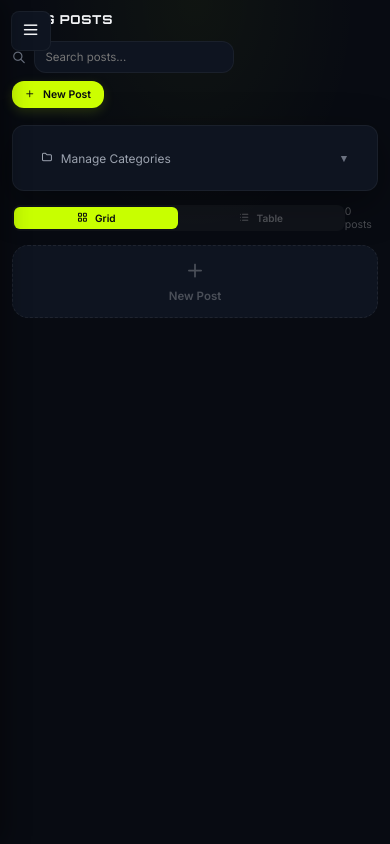
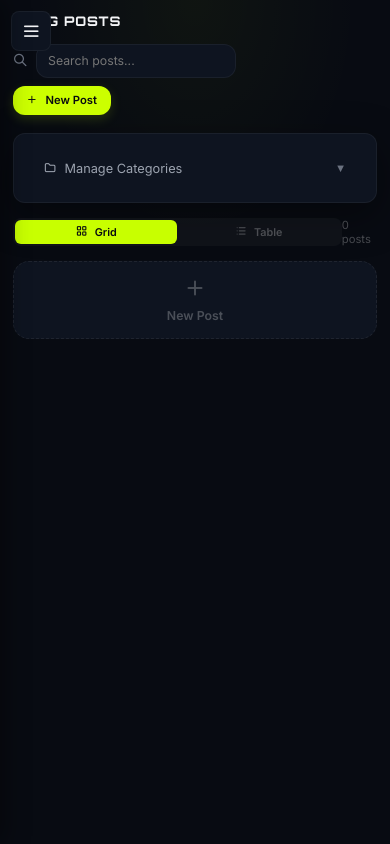
Before and after one commit to raihanislam99/Xoos-Digital, a PHP site: page /admin/modules/blog.php in a window 390 px wide. Run offline with PHP 8.4, Linux system fonts and the light colour scheme; the visitor is signed in with stand-in values (Sample User, id 1); data that the repository does not hold is empty; some libraries are stand-ins or nearby versions.

Commit message:
increase mobile font size: 16px at 768px, 15px at 480px

```diff
--- a/admin/inc/header.php
+++ b/admin/inc/header.php
@@ -578,7 +578,7 @@ try { $newLeadsWeek = (int)db_val("SELECT COUNT(*) FROM leads WHERE is_blacklist
             th, td { padding: 0.85rem 1rem; }
         }
         @media(max-width:768px){
-            html { font-size: 15px; }
+            html { font-size: 16px; }
             .sidebar{transform:translateX(-100%)}
             .sidebar.open{transform:translateX(0)}
             .sidebar.open + .sidebar-backdrop { display: block; }
@@ -625,7 +625,7 @@ try { $newLeadsWeek = (int)db_val("SELECT COUNT(*) FROM leads WHERE is_blacklist
             .chart-container { height: auto !important; min-height: 200px; }
         }
         @media(max-width:480px){
-            html { font-size: 14px; }
+            html { font-size: 15px; }
             .admin-main { padding: 0.85rem; }
             .sidebar-user { padding: 0.75rem 0.65rem 0.6rem; }
             .sidebar-user .hamburger { font-size: 1.1rem; }
```
